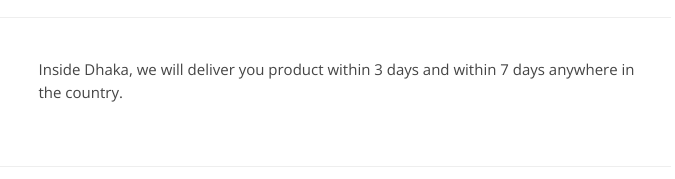
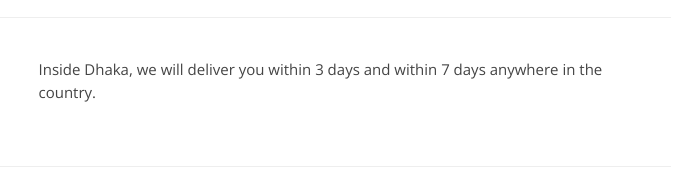
Before and after one commit to Xuan-Tong-BD/bd-branch, a plain HTML site: page index.html in a window 1280 px wide. Shown: the part 2824-3003 px from the top of the page, 524-1199 px from the left. Drawn offline with nearby package versions, Linux system fonts and the light colour scheme.

Commit message:
change ans in faq

```diff
--- a/index.html
+++ b/index.html
@@ -667,7 +667,7 @@
           </div>
           <div class="col-lg-7">
             <p>
-              Inside Dhaka, we will deliver you product within 3 days and within 7 days anywhere in the country.
+              Inside Dhaka, we will deliver you within 3 days and within 7 days anywhere in the country.
             </p>
           </div>
         </div><!-- End F.A.Q Item-->
```
